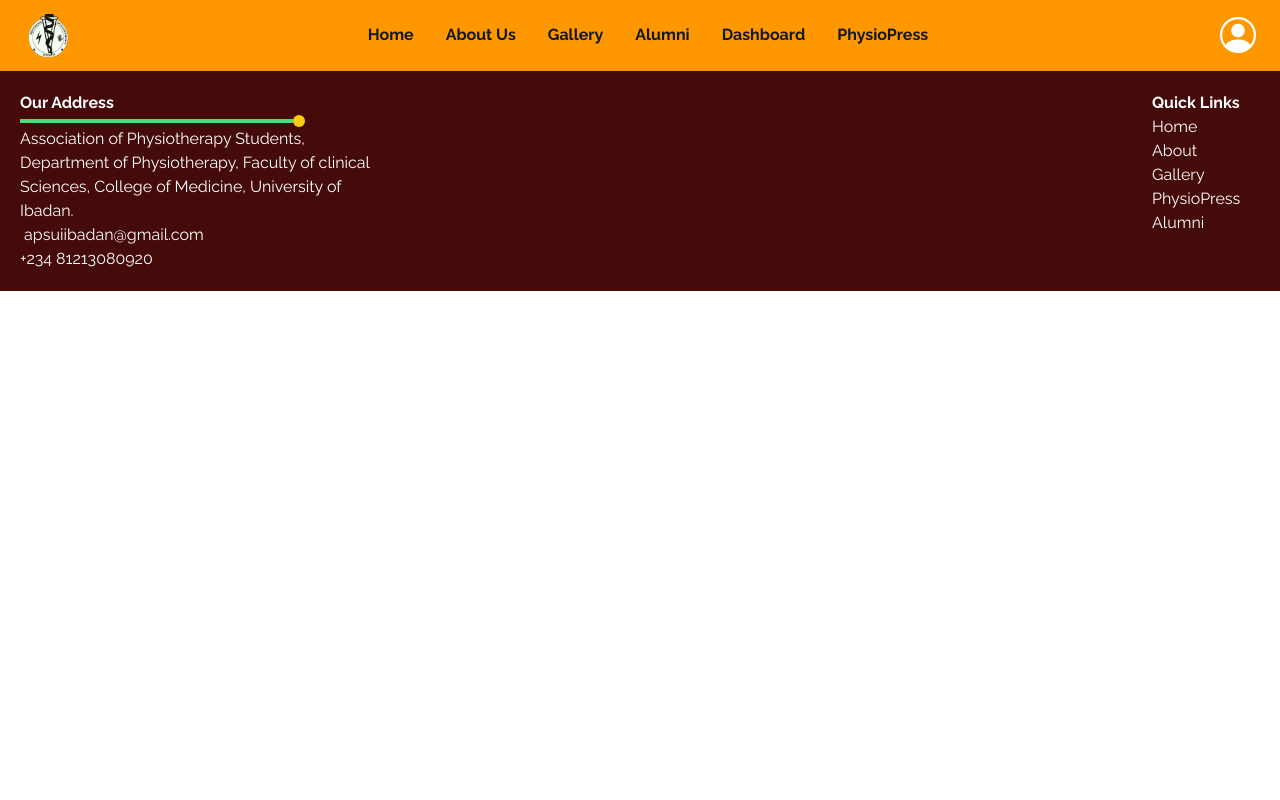
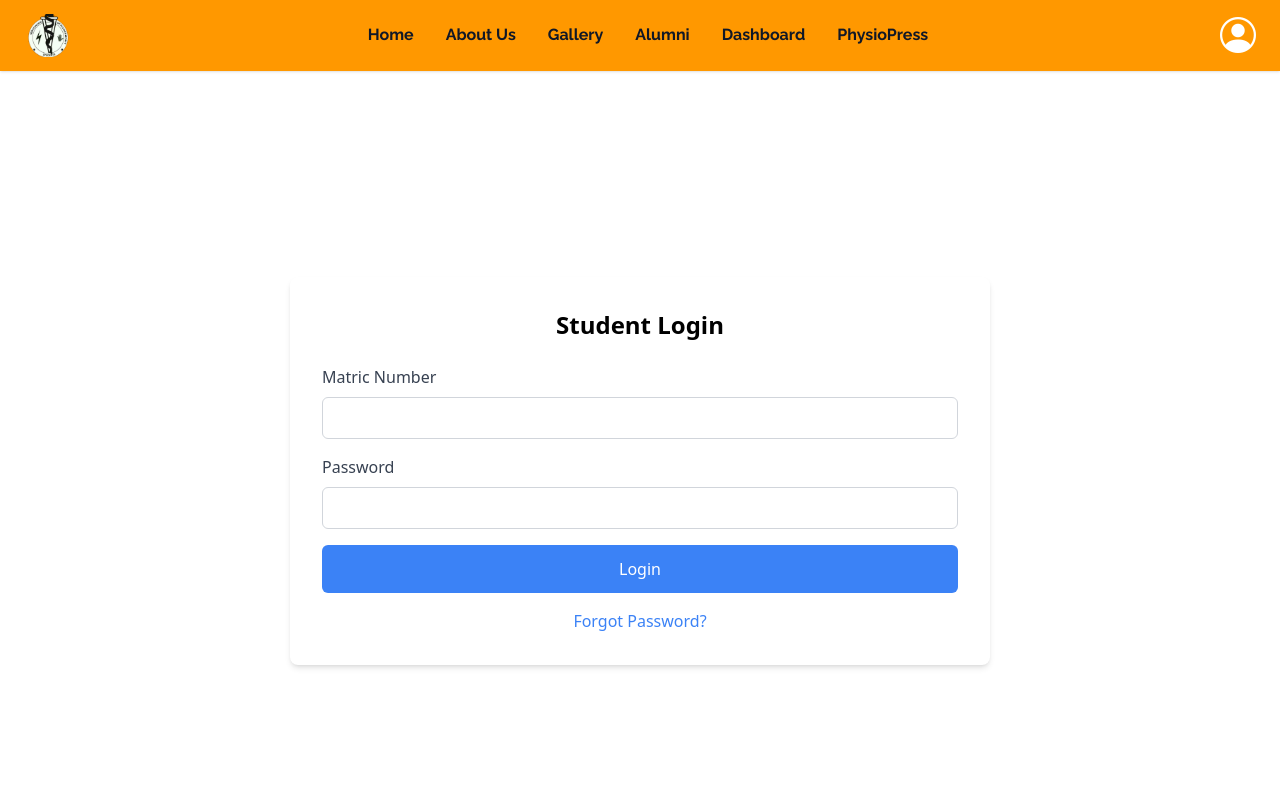
Before and after one commit to devPhysios/aps-website-frontend, a Vue app: page /auth/login in a window 1280 px wide. Shown: the top 800 px of the page. Built offline with nearby package versions, Linux system fonts and the light colour scheme.

Commit message:
Fix user logout and add login page

```diff
--- a/src/router/index.js
+++ b/src/router/index.js
@@ -7,6 +7,7 @@ import Alumni from '../views/Alumni.vue'
 import Upload from '../views/Upload.vue'
 import Dashboard from '../views/Dashboard.vue'
 import UpdateSecurity from '../views/Updatesecurity.vue'
+import Login from '../views/Login.vue'
 
 
 const routes = [
@@ -47,6 +48,11 @@ const routes = [
         path: "/auth/updatesecurity",
         name: "UpdateSecurityPage",
         component: UpdateSecurity
+    },
+    {
+        path: "/auth/login",
+        name: "LoginPage",
+        component: Login
     }
 
 
--- a/src/stores/UserStore.js
+++ b/src/stores/UserStore.js
@@ -17,6 +17,7 @@ export const useUserStore = defineStore("UserStore", () => {
   const logout = () => {
     try {
       localStorage.clear();
+      user.value = null;
     } catch (err) {
       console.log(err);
     }
--- /dev/null
+++ b/src/views/Login.vue
@@ -0,0 +1,106 @@
+<template>
+    <div class="container mx-auto flex flex-col items-center justify-center h-screen">
+        <div class="bg-white p-8 rounded-lg shadow-md sm:w-[700px]">
+            <h1 class="text-2xl font-bold mb-6 text-center">Student Login</h1>
+
+            <form @submit.prevent="handleLogin">
+                <div class="mb-4">
+                    <label for="matricNumber" class="block text-gray-700 mb-2">Matric Number</label>
+                    <input v-model="matricNumber" type="text" id="matricNumber" class="input-field" required />
+                </div>
+
+                <div class="mb-4">
+                    <label for="password" class="block text-gray-700 mb-2">Password</label>
+                    <input v-model="password" type="password" id="password" class="input-field" required minlength="2" />
+                </div>
+
+                <div v-if="isLoading" class="text-center py-2">
+                    <svg class="animate-spin h-5 w-5 text-blue-500"> </svg>
+                </div>
+
+                <div v-if="errorMessage" class="text-red-500 text-center mb-4">
+                    {{ errorMessage }}
+                </div>
+
+                <button type="submit" class="btn-primary" :disabled="isLoading">
+                    Login
+                </button>
+            </form>
+
+            <p class="text-center mt-4">
+                <a href="#" class="text-blue-500 hover:underline">Forgot Password?</a>
+            </p>
+        </div>
+    </div>
+</template>
+
+<script setup>
+import { ref } from 'vue';
+import { loginUser } from '@/utils/useLogin'
+import { useUserStore } from '@/stores/UserStore'
+import router from '@/router';
+
+const matricNumber = ref('');
+const password = ref('');
+const isLoading = ref(false);
+const errorMessage = ref(null);
+const users = useUserStore()
+
+const handleLogin = async () => {
+    isLoading.value = true;
+    errorMessage.value = null;
+    try {
+        const rawData = await loginUser(matricNumber.value, password.value);
+        if (rawData.success === false) {
+            if (rawData.error.response.status === 400){
+                errorMessage.value = 'Invalid Credentials';
+            }
+            else if (rawData.error.response.status === 404) {
+                errorMessage.value = 'Account Not Found';
+            } else if (rawData.error.response.status === 401) {
+                errorMessage.value = 'Invalid Credentials';
+            } else if (rawData.error.response.status === 500) {
+                errorMessage.value = 'An error occurred, please try again';
+            } else {
+                errorMessage.value = 'An error occurred, please try again';
+            }
+        } else if (rawData.success === true) {
+            const response = rawData.jsonData.responseData;
+            if (response.student.firstLogin) {
+                users.login(response.student);
+                localStorage.setItem("studentToken", response.token);
+                router.push("/auth/updatesecurity");
+                toggleModal.value = false;
+            } else if (response.student.firstLogin === false) {
+                toggleModal.value = false;
+                users.login(response.student);
+                localStorage.setItem("studentToken", response.token);
+                router.push("/dashboard");
+            }
+        }
+    } catch (error) {
+        errorMessage.value = error.message;
+    } finally {
+        isLoading.value = false;
+    }
+
+}
+
+</script>
+
+<style scoped>
+/* Tailwind CSS Styles */
+.container {
+    /* Background Image? Gradient? */
+}
+
+.input-field {
+    @apply w-full border border-gray-300 px-3 py-2 rounded-md focus:outline-none focus:ring-blue-500 focus:border-blue-500;
+}
+
+.btn-primary {
+    @apply w-full bg-blue-500 hover:bg-blue-600 text-white py-3 rounded-md;
+}
+
+/* Additional Styles to Customize */
+</style>
--- a/src/views/Updatesecurity.vue
+++ b/src/views/Updatesecurity.vue
@@ -1,7 +1,7 @@
 <template>
   <div class="container mx-auto flex flex-col items-center justify-center h-screen">
-    <div class="bg-white p-8 rounded-md shadow-md w-full">
-      <h1 class="text-2xl font-bold mb-6">Welcome {{ fullName }}</h1>
+    <div class="bg-white p-8 rounded-md shadow-md sm:w-[500px] w-full">
+      <h1 class="text-2xl font-bold mb-6">Welcome {{ userDetails.fullName }}</h1>
 
       <div class="mb-4">
         <label for="oldPassword" class="block mb-1">Old Password</label>
@@ -10,10 +10,12 @@
       <div class="mb-4">
         <label for="newPassword" class="block mb-1">New Password</label>
         <input type="password" id="newPassword" v-model="newPassword" class="input-field">
+        <p v-if="newPassword.length > 0 && newPassword.length < 8" class="text-xs text-red-500">Password must be at least 8 characters long.</p>
       </div>
       <div class="mb-4">
         <label for="confirmPassword" class="block mb-1">Confirm New Password</label>
         <input type="password" id="confirmPassword" v-model="confirmPassword" class="input-field">
+        <p v-if="confirmPassword !== newPassword && confirmPassword.length > 0" class="text-xs text-red-500">Passwords do not match.</p>
       </div>
 
       <div class="mb-4">
@@ -29,7 +31,7 @@
 
       <button @click="updateUser" class="button-primary">Update</button>
 
-      <div v-if="updateSuccess" class="success-message">Update Successful</div>
+      <div v-if="updateSuccess" class="success-message">Password Updated Successfully</div>
       <div v-if="loggingIn" class="info-message">Logging in...</div>
     </div>
   </div>
@@ -37,12 +39,11 @@
 
 <script setup>
 import axios from 'axios';
-import { ref, watch } from 'vue';
+import { ref } from 'vue';
 import { useUserStore } from '@/stores/UserStore';
 
 const users = useUserStore();
 const userDetails = ref(users.user);
-const fullName = ref(userDetails.value.fullName)
 const oldPassword = ref('');
 const newPassword = ref('');
 const confirmPassword = ref('');
@@ -64,27 +65,14 @@ const securityQuestions = [
   "What is your favorite food?"
 ];
 
-
-watch(userDetails, (newValue, oldValue) => {
-  fullName.value = newValue.fullName;
-});
-
-
 const updateUser = async () => {
   try {
-    if (newPassword.value !== confirmPassword.value) {
-      alert("Passwords do not match.");
-      return;
-    }
-
-    // Validate new password (add more rules as needed)
-    if (newPassword.value.length < 8) {
-      alert("Password must be at least 8 characters long.");
+    if (newPassword.value.length < 8 || confirmPassword.value !== newPassword.value) {
       return;
     }
 
     const token = localStorage.getItem('token');
-    const response = await axios.post('/update-user', {
+    const response = await axios.post('http://localhost:8800/api/v1/auth/cpasq', {
       oldPassword: oldPassword.value,
       newPassword: newPassword.value,
       securityQuestion: selectedQuestion.value,
@@ -96,35 +84,31 @@ const updateUser = async () => {
     });
 
     updateSuccess.value = true;
-    loggingIn.value = true; // Show "logging in" message
-
-    await login(); // Call the login function
+    loggingIn.value = true;
+    await login();
   } catch (error) {
-    console.error(error); // Handle errors appropriately
+    console.error(error);
   }
 }
 
 const login = async () => {
-  // ... (Your login logic using matric number, updated password and axios)
+  // Your login logic here
 }
 </script>
 
 <style scoped>
-/* Input styling with Tailwind */
 .input-field {
-  @apply block w-full px-4 py-2 border border-gray-300 rounded-md
-         focus:outline-none focus:ring focus:ring-indigo-500;
+  @apply block w-full px-4 py-2 border border-gray-300 rounded-md focus:outline-none focus:ring focus:ring-indigo-500;
 }
 
-/* Styling for buttons */
 .button-primary {
   @apply bg-indigo-500 text-white px-4 py-2 rounded hover:bg-indigo-600;
 }
 
-/* Some styling for messages */
 .success-message {
   @apply text-green-500 mt-4;
 }
+
 .info-message {
   @apply text-gray-600 mt-4;
 }
```
Also changed, not shown: src/components/Navigation.vue (+7 -75 lines).
